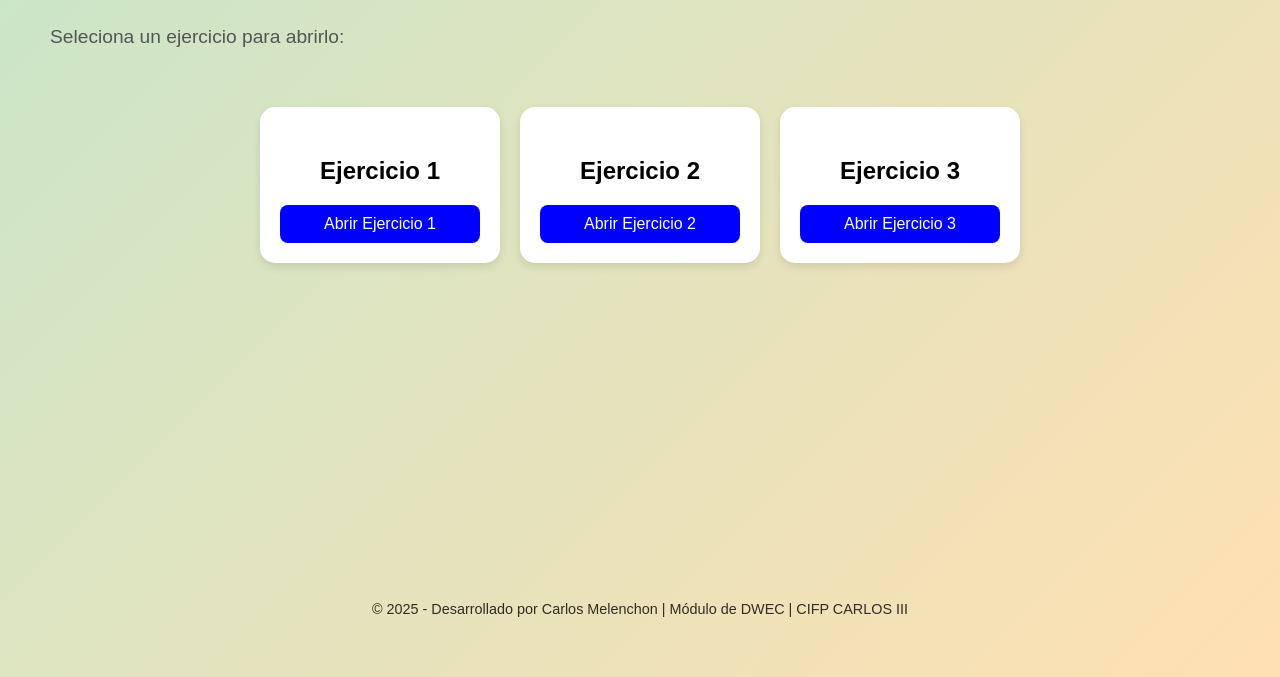
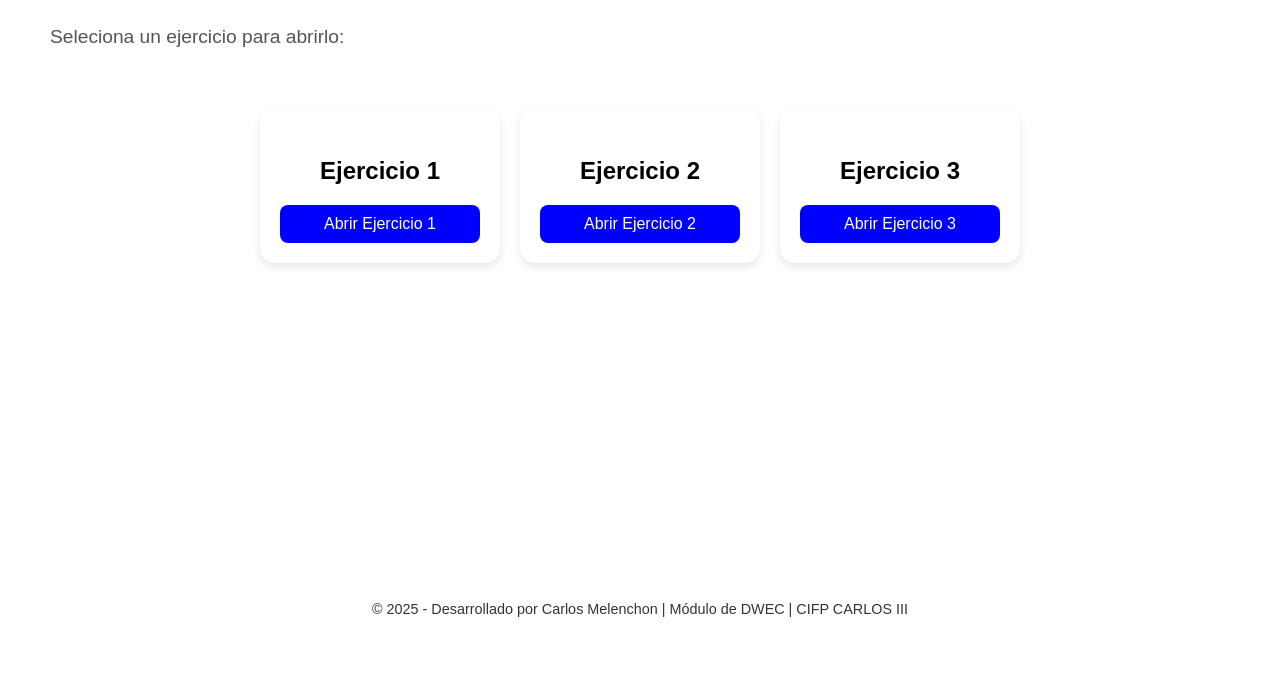
Before and after one commit to 3996499/DWEC_UT5, a plain HTML site: page INDEX.HTML in a window 1280 px wide. Shown: the part 123-800 px from the top of the page. Drawn offline with Linux system fonts and the light colour scheme.

Commit message:
Eliminar el fondo degradado del cuerpo en Style.css

```diff
--- a/Style.css
+++ b/Style.css
@@ -5,7 +5,7 @@ html, body {
         }
         body {
             font-family: Arial, sans-serif;
-            background: linear-gradient(135deg, #c8e6c9, #ffe0b2);
+            /*background: linear-gradient(135deg, #c8e6c9, #ffe0b2);*/
             text-align: center;
             margin: 0;
             padding: 50px;
```
